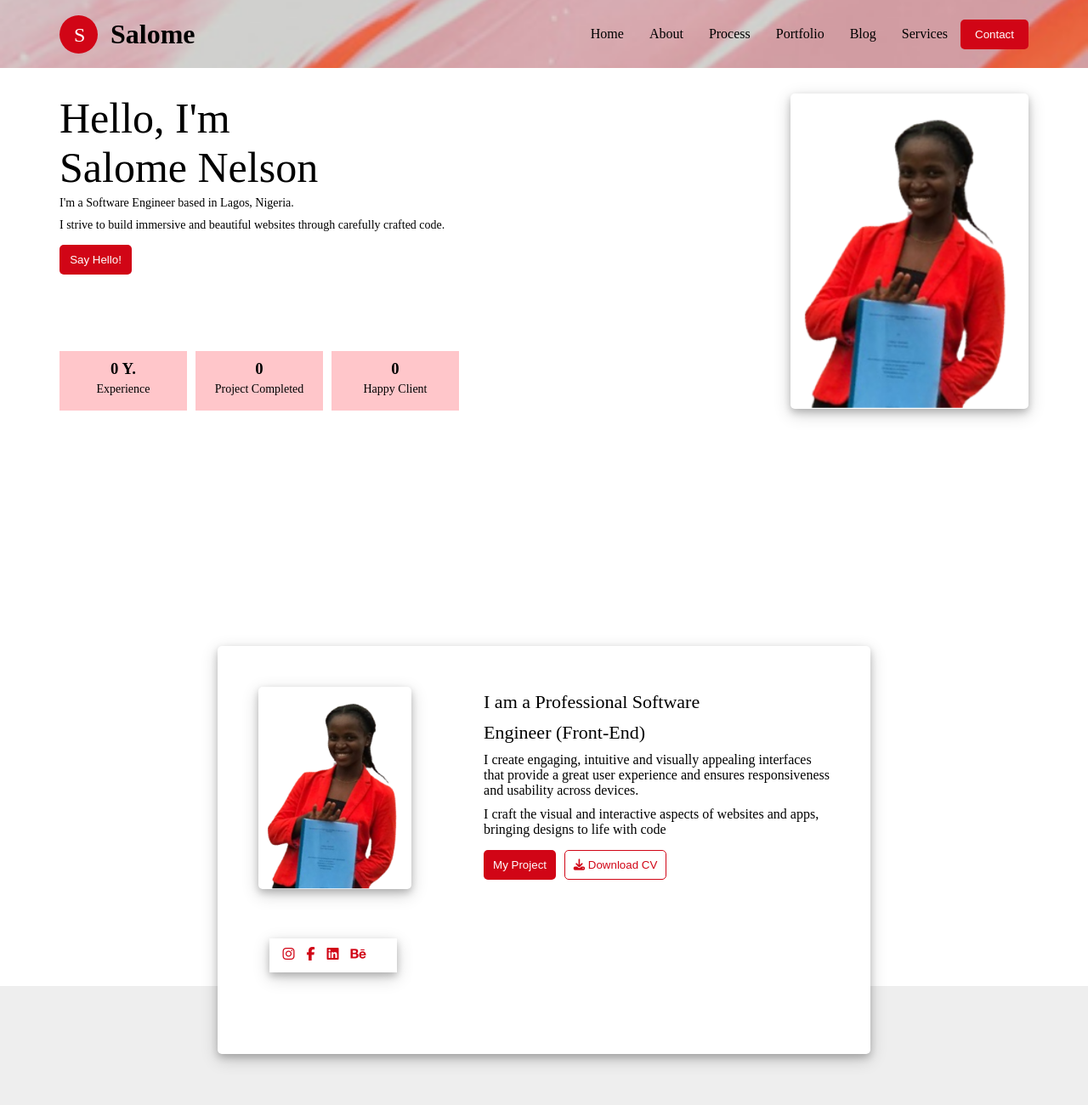
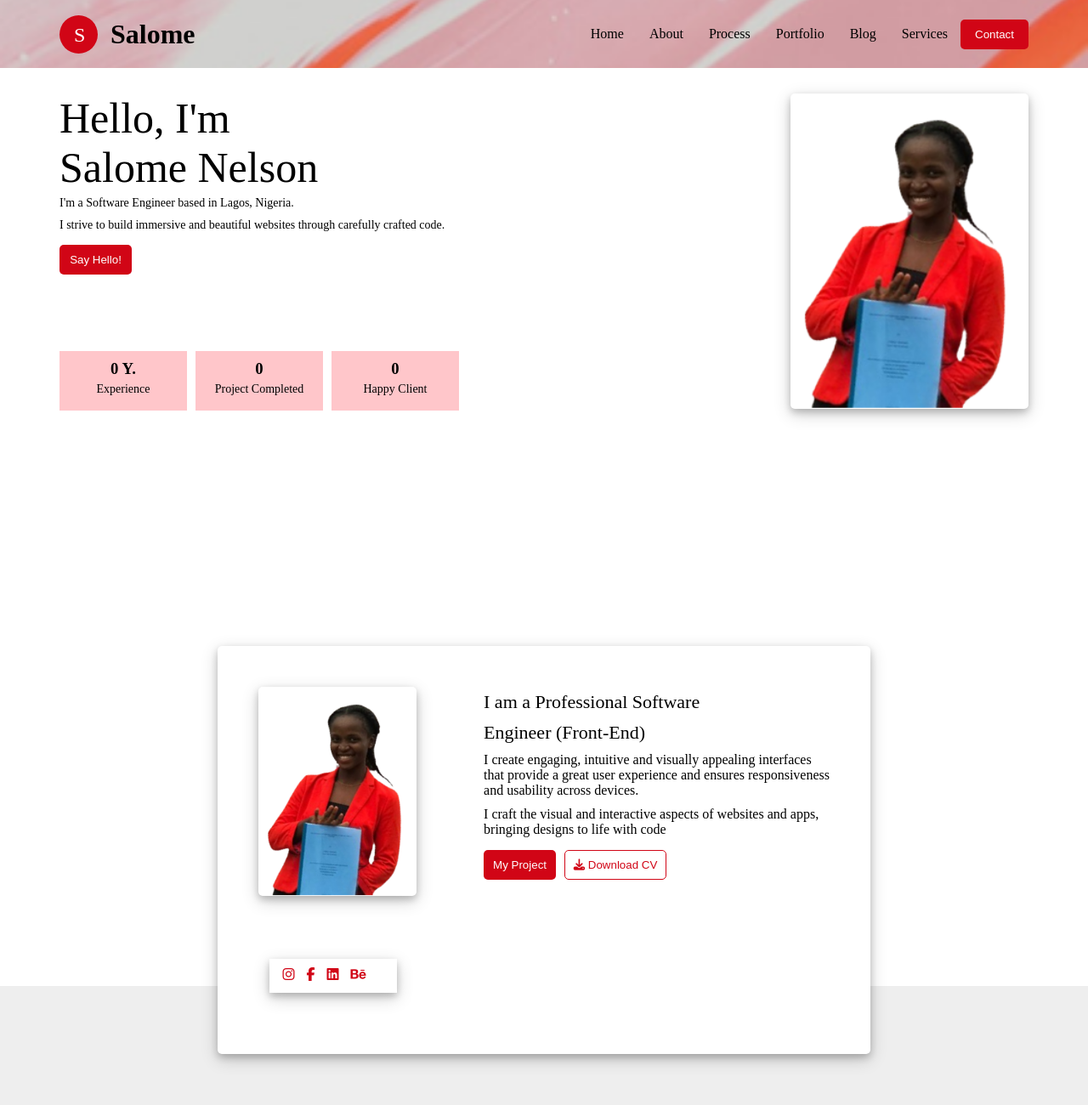
Before and after one commit to Salomenelson/my-portfolio, a plain HTML site: page index.html in a window 1280 px wide. Shown: the top 1300 px of the page at 85% size. Drawn offline with Linux system fonts and the light colour scheme.

Commit message:
made some adjustment with the units

```diff
--- a/style.css
+++ b/style.css
@@ -128,7 +128,7 @@ nav{
     border-radius: 5px;
 }
 .card img{
-    width: 180px;
+    width: 80%;
     position: relative;
     box-shadow: 0 4px 8px 0 rgba(0,0,0,0.2), 0 6px 20px 0 rgba(0,0,0,0.19);
     border-radius: 5px;
@@ -140,7 +140,7 @@ nav{
     box-shadow: 0 4px 8px 0 rgba(0,0,0,0.2), 0 6px 20px 0 rgba(0,0,0,0.19);
     position: absolute;
     left: 8%;
-    bottom: 20%;
+    bottom: 15%;
     color: #d10516;
     padding: 10px;
 }
@@ -224,7 +224,7 @@ nav{
 /* Portfolio section */
 .portfolio-section{
     width: 100%;
-    height: 180vh;
+    height: 190vh;
     background-color: white;
     padding: 50px 70px 50px 70px;
 
```
